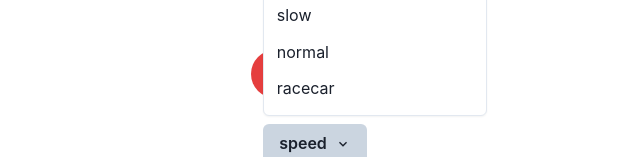
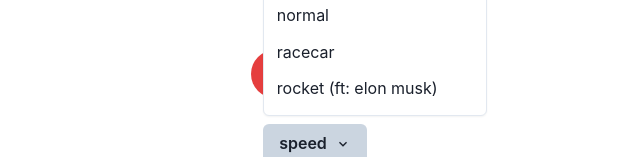
Before and after one commit to carrotfarmer/bruh, a React (Create React App) app: page / in a window 1280 px wide. Both pictures are taken after a click on the button "speed". Shown: the part 497-654 px from the top of the page, without its empty margins (325-965 px from the left). Built offline with nearby package versions, Linux system fonts and the light colour scheme.

Commit message:
add new mode

```diff
--- a/src/components/Player.tsx
+++ b/src/components/Player.tsx
@@ -59,6 +59,9 @@ export const Player: React.FC<PlayerProps> = () => {
             <MenuItem onClick={() => changePlaybackSpeed(Speeds.RACECAR_SPEED)}>
               racecar
             </MenuItem>
+            <MenuItem onClick={() => changePlaybackSpeed(Speeds.ROCKET_SPEED)}>
+              rocket (ft: elon musk)
+            </MenuItem>
           </MenuList>
         </Menu>
       </Center>
--- a/src/constants.ts
+++ b/src/constants.ts
@@ -7,6 +7,7 @@ export enum Speeds {
   SLOW_SPEED = 7.5,
   NORMAL_SPEED = 10,
   RACECAR_SPEED = 15,
+  ROCKET_SPEED = 20,
 }
 
 export const DEFAULT_THEME: ConfigColorMode = "dark";
```
